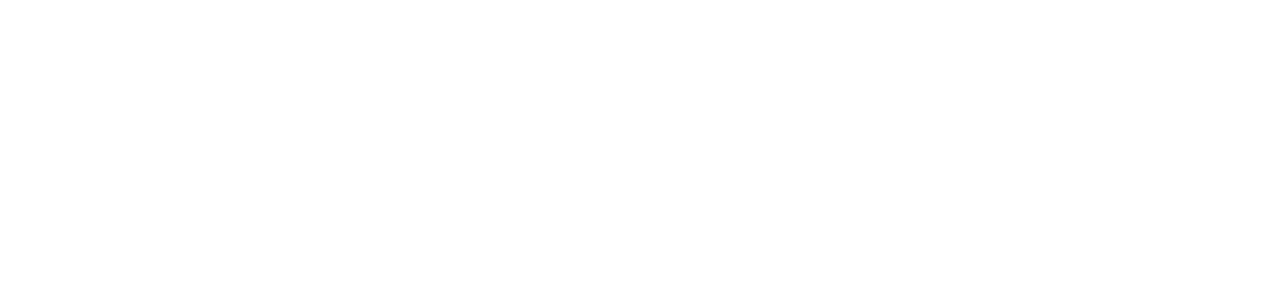
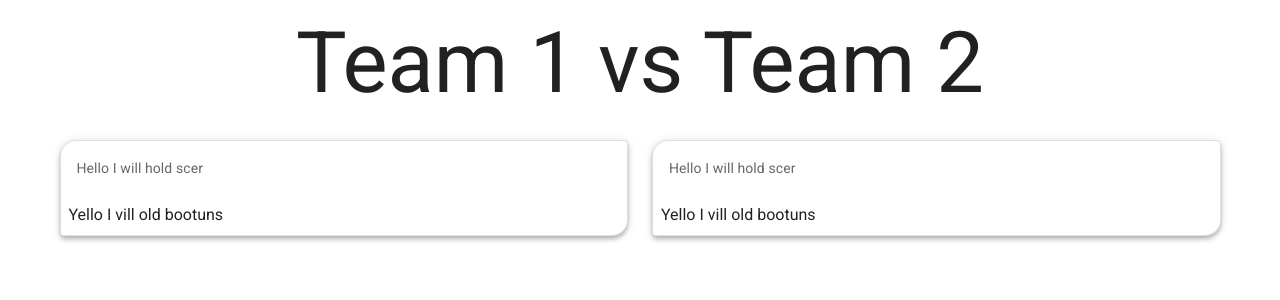
Before and after one commit to Patchrik/scoreboard-vue, a Vue app: page / in a window 1280 px wide. Shown: the top 300 px of the page. Built offline with nearby package versions, Linux system fonts and the light colour scheme.

Commit message:
Added Vuetify to learn even more, so far, nothing's blown up.

```diff
--- a/public/index.html
+++ b/public/index.html
@@ -1,11 +1,13 @@
 <!DOCTYPE html>
-<html lang="">
+<html lang="en">
   <head>
     <meta charset="utf-8">
     <meta http-equiv="X-UA-Compatible" content="IE=edge">
     <meta name="viewport" content="width=device-width,initial-scale=1.0">
     <link rel="icon" href="<%= BASE_URL %>favicon.ico">
     <title><%= htmlWebpackPlugin.options.title %></title>
+    <link rel="stylesheet" href="https://fonts.googleapis.com/css?family=Roboto:100,300,400,500,700,900">
+    <link rel="stylesheet" href="https://cdn.jsdelivr.net/npm/@mdi/font@latest/css/materialdesignicons.min.css">
   </head>
   <body>
     <noscript>
--- a/src/App.vue
+++ b/src/App.vue
@@ -1,21 +1,23 @@
 <template>
-  <div id="app"></div>
+  <v-app>
+    <v-main>
+      <score-board />
+    </v-main>
+  </v-app>
 </template>
 
 <script>
+import ScoreBoard from "./components/ScoreBoard.vue";
+
 export default {
   name: "App",
-  components: {},
+
+  components: {
+    ScoreBoard,
+  },
+
+  data: () => ({
+    //
+  }),
 };
 </script>
-
-<style>
-#app {
-  font-family: Avenir, Helvetica, Arial, sans-serif;
-  -webkit-font-smoothing: antialiased;
-  -moz-osx-font-smoothing: grayscale;
-  text-align: center;
-  color: #2c3e50;
-  margin-top: 60px;
-}
-</style>
--- /dev/null
+++ b/src/components/PointTracker.vue
@@ -0,0 +1,14 @@
+<template>
+  <div class="Score-Tracker">
+    <v-card elevation="4" outlined shaped>
+      <v-card-text>Hello I will hold scer</v-card-text>
+      <v-card-actions>Yello I vill old bootuns</v-card-actions>
+    </v-card>
+  </div>
+</template>
+
+<script>
+export default {};
+</script>
+
+<style></style>
--- a/src/components/ScoreBoard.vue
+++ b/src/components/ScoreBoard.vue
@@ -1,7 +1,32 @@
-<template> </template>
+<template>
+  <v-main>
+    <v-container>
+      <v-row justify="center">
+        <div class="Score-Board">
+          <div class="Team-Titles">Team 1 vs Team 2</div>
+        </div>
+      </v-row>
+      <v-row>
+        <v-col>
+          <point-tracker />
+        </v-col>
+        <v-col>
+          <point-tracker />
+        </v-col>
+      </v-row>
+    </v-container>
+  </v-main>
+</template>
 
 <script>
-export default {};
+import PointTracker from "./PointTracker";
+export default {
+  components: { PointTracker },
+};
 </script>
 
-<style></style>
+<style>
+.Team-Titles {
+  font-size: 85px;
+}
+</style>
--- a/src/main.js
+++ b/src/main.js
@@ -1,8 +1,10 @@
 import Vue from "vue";
 import App from "./App.vue";
+import vuetify from "./plugins/vuetify";
 
 Vue.config.productionTip = false;
 
 new Vue({
+  vuetify,
   render: h => h(App)
 }).$mount("#app");
--- /dev/null
+++ b/src/plugins/vuetify.js
@@ -0,0 +1,6 @@
+import Vue from "vue";
+import Vuetify from "vuetify/lib/framework";
+
+Vue.use(Vuetify);
+
+export default new Vuetify({});
--- /dev/null
+++ b/vue.config.js
@@ -0,0 +1,3 @@
+module.exports = {
+  transpileDependencies: ["vuetify"]
+};
```
Also changed, not shown: package.json (+7 -3 lines), src/assets/logo.svg (added), 1 other file (tests, documents, lock files or other folders).
